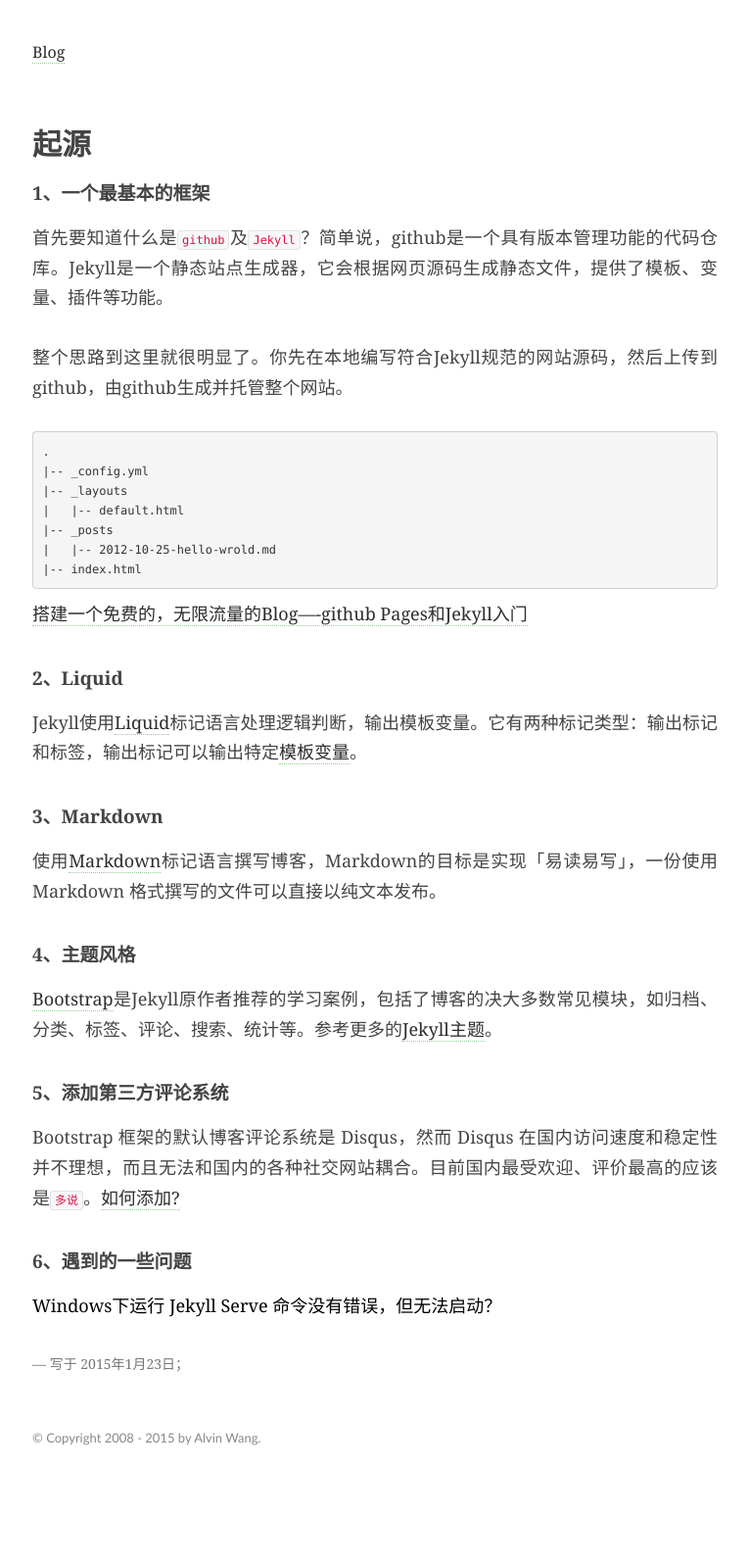
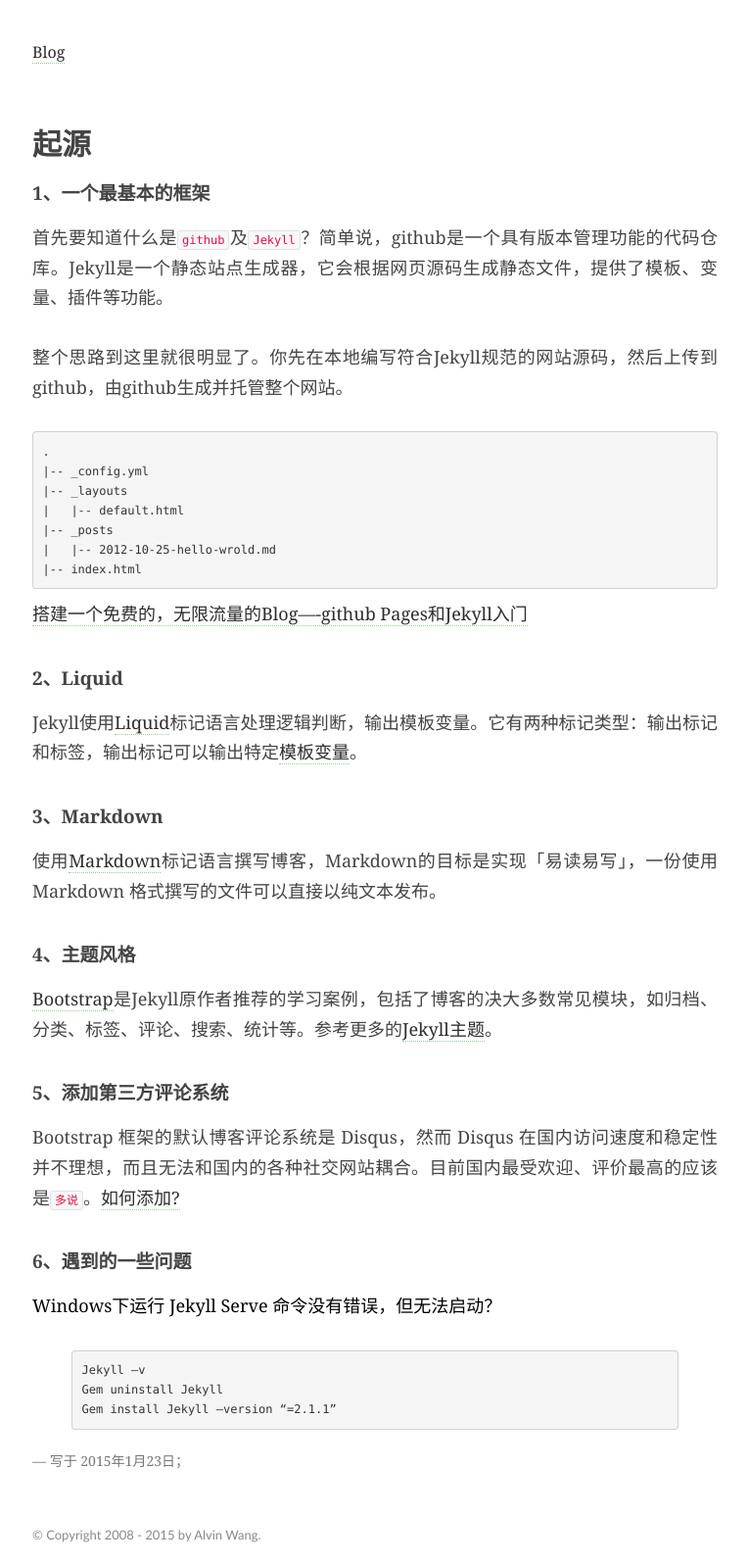
Before and after one commit to yesterdail/blog, a Jekyll site: the page built from _posts/2015-01-23-hello-world.md, in a window 1280 px wide. Shown: the whole page at 98% size, without its empty margins (257-1021 px from the left). Built offline with Jekyll 4.4.1, drawn with Linux system fonts in a browser that asks for light colours; nearby versions of some CDN libraries; comment, search, counter and statistics services are not loaded; before the commit the page ends 1498 px from its top, so only the background shows below that.

Commit message:
add pygments

```diff
--- a/_posts/2015-01-23-hello-world.md
+++ b/_posts/2015-01-23-hello-world.md
@@ -39,3 +39,9 @@
 ## 6、遇到的一些问题
 
 **Windows下运行 Jekyll Serve 命令没有错误，但无法启动？**
+
+{% highlight bash %}
+Jekyll –v
+Gem uninstall Jekyll
+Gem install Jekyll –version “=2.1.1”
+{% endhighlight %}
```
